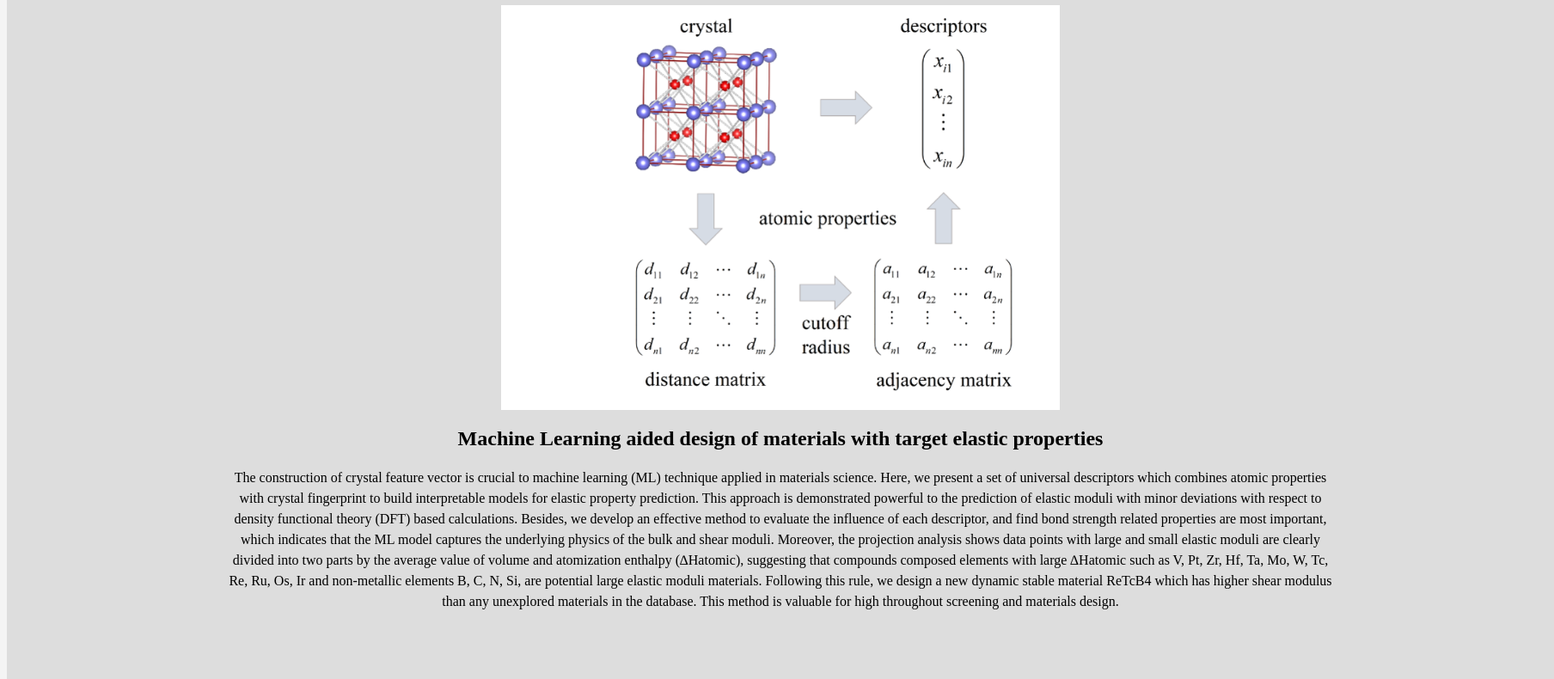
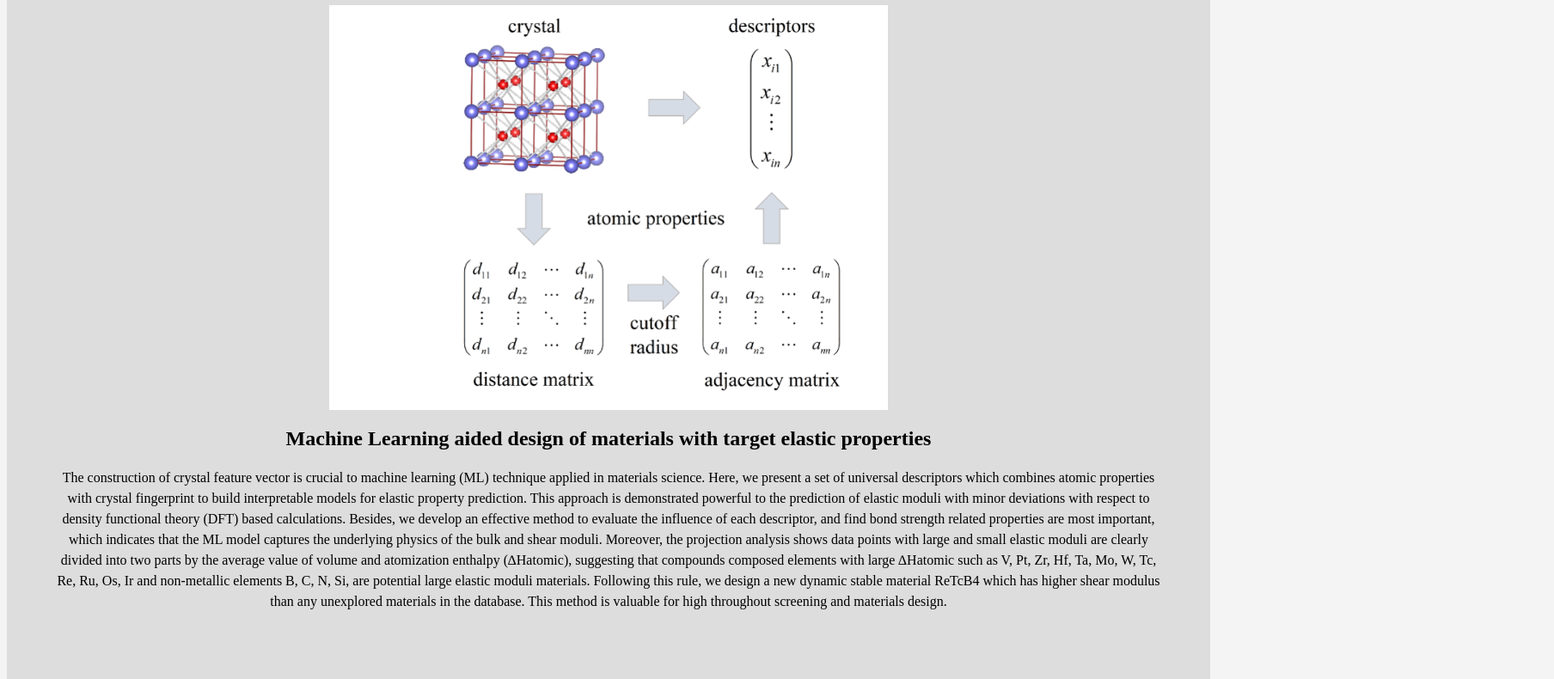
Before and after one commit to xinming365/Lab-website, a plain HTML site: page index.html in a window 1280 px wide. Shown: the part 419-1209 px from the top of the page at 86% size, 1808 px wide, since content can reach past the window. Drawn offline with Linux system fonts and the light colour scheme.

Commit message:
correct errors

```diff
--- a/css/style.css
+++ b/css/style.css
@@ -22,7 +22,7 @@ a:hover{
 }
 
 .width{
-	min-width: 1800px;
+	min-width: 1400px;
 }
 
 .center{
```
